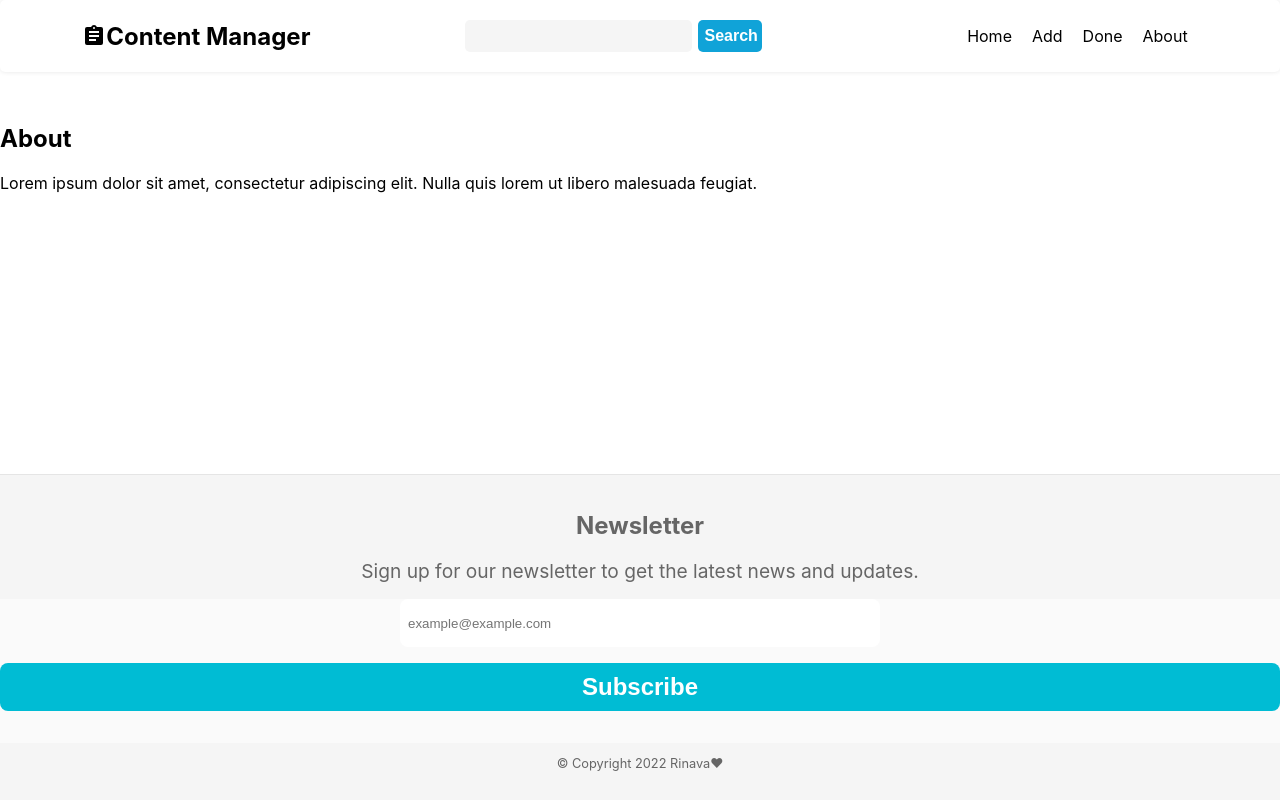
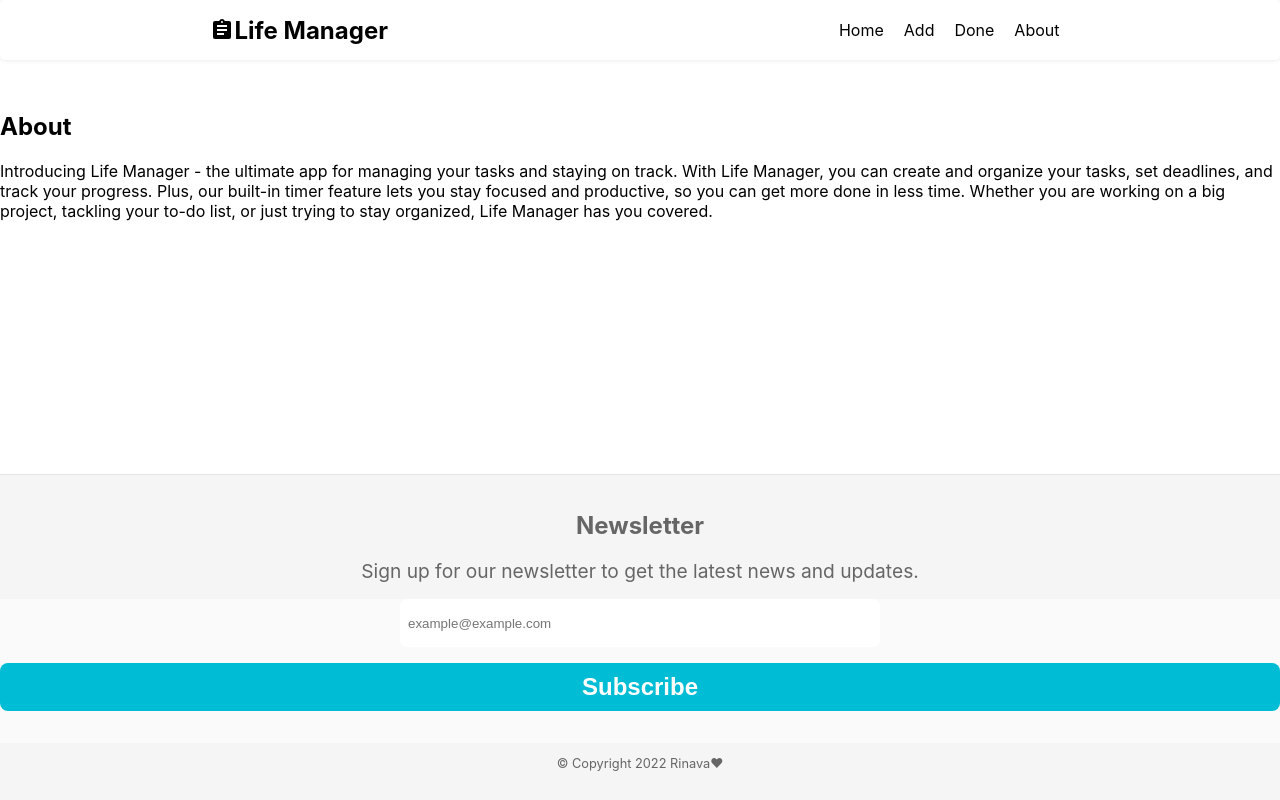
Before and after one commit to Rinava/content-manager-app, a Next.js app: page /about in a window 1280 px wide. Built offline with nearby package versions, Linux system fonts and the light colour scheme.

Commit message:
added deadline + progress in searchbar + refactor

```diff
--- a/components/Navbar/index.js
+++ b/components/Navbar/index.js
@@ -10,14 +10,11 @@ const Navbar = () => {
         <Link href='/'>
           <a className={styles.link}>
             <Image src={logo} alt='Landscape picture' className={styles.logo} />
-            Content Manager
+            Life Manager
           </a>
         </Link>
       </h1>
-      <div className={styles.search}>
-        <input type='search' />
-        <button>Search</button>
-      </div>
+
       <ul className={styles.list}>
         <li>
           <Link href='/'>
--- a/components/Navbar/styles.module.scss
+++ b/components/Navbar/styles.module.scss
@@ -26,44 +26,6 @@
   }
 }
 
-.search {
-  display: flex;
-  align-items: baseline;
-  justify-content: center;
-  padding: 10px;
-
-  input {
-    width: 100%;
-    height: 2em;
-    border: none;
-    border-radius: 5px;
-    padding: 10px;
-    background-color: #f5f5f5;
-    font-size: 1em;
-    color: #000;
-  }
-
-  button {
-    width: 4em;
-    height: 2em;
-    margin-left: 0.4em;
-    border: none;
-    border-radius: 5px;
-    background-color: rgb(16, 163, 216);
-    color: #fff;
-    font-size: 1em;
-    font-weight: bold;
-  }
-
-  button:hover {
-    background-color: rgb(17, 97, 126);
-  }
-
-  button:active {
-    background-color: rgb(17, 97, 126);
-  }
-}
-
 .list {
   display: flex;
   justify-content: space-between;
--- a/components/Resources/index.js
+++ b/components/Resources/index.js
@@ -5,7 +5,7 @@ const Resources = ({ resources }) => {
   return (
     <div className={styles.resources}>
       {resources.map((resource) => {
-        const { id, title, description, createdAt } = resource;
+        const { id, title, description, createdAt, deadline } = resource;
         return (
           <div key={id} className={styles.resource}>
             {/* TODO add kebab menu with edit and delete options */}
@@ -13,6 +13,7 @@ const Resources = ({ resources }) => {
             <time className={styles.created_at}>{createdAt}</time>
             <h2 className={styles.title}>{title}</h2>
             {description && <p className={styles.description}>{description}</p>}
+            {deadline && <p>Deadline {deadline}</p>}
             <DetailsLink id={id} />
           </div>
         );
--- a/pages/about.js
+++ b/pages/about.js
@@ -5,8 +5,13 @@ function About() {
     <Layout>
       <h2>About</h2>
       <p>
-        Lorem ipsum dolor sit amet, consectetur adipiscing elit. Nulla quis
-        lorem ut libero malesuada feugiat.
+        Introducing Life Manager - the ultimate app for managing your tasks and
+        staying on track. With Life Manager, you can create and organize your
+        tasks, set deadlines, and track your progress. Plus, our built-in timer
+        feature lets you stay focused and productive, so you can get more done
+        in less time. Whether you are working on a big project, tackling your
+        to-do list, or just trying to stay organized, Life Manager has you
+        covered.
       </p>
     </Layout>
   );
--- a/pages/api/resources.js
+++ b/pages/api/resources.js
@@ -12,7 +12,7 @@ export default async function fetchData(req, res) {
     if (!title || !timeToFinish || !priority) {
       return res.status(422).json({ message: 'Invalid input, data missing' });
     }
-    apiUrl = req.method === 'PUT' && `${apiUrl}/${id}`;
+    apiUrl = req.method === 'POST' ? `${apiUrl}` : `${apiUrl}/${id}`;
     try {
       const response = await fetch(apiUrl, {
         method: req.method.toUpperCase(),
```
Also changed, not shown: components/ResourceDetail/index.js (+12 -3 lines), components/ResourceForm/index.js (+14 -0 lines), components/ResourceForm/styles.module.scss (+10 -3 lines), components/SearchBar/index.js (added, +30 -0 lines), components/SearchBar/styles.module.scss (added, +38 -0 lines).
